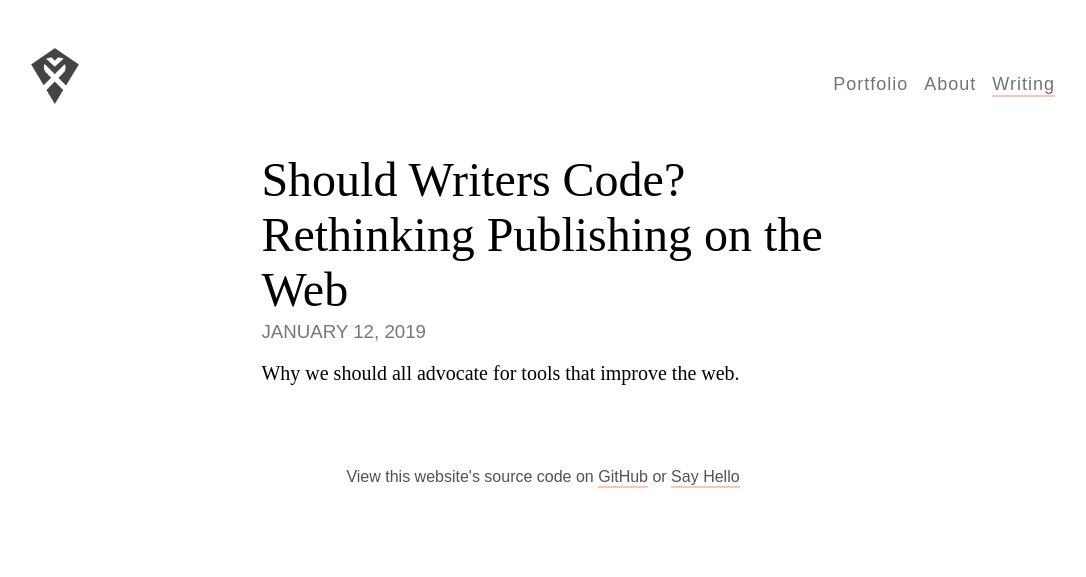
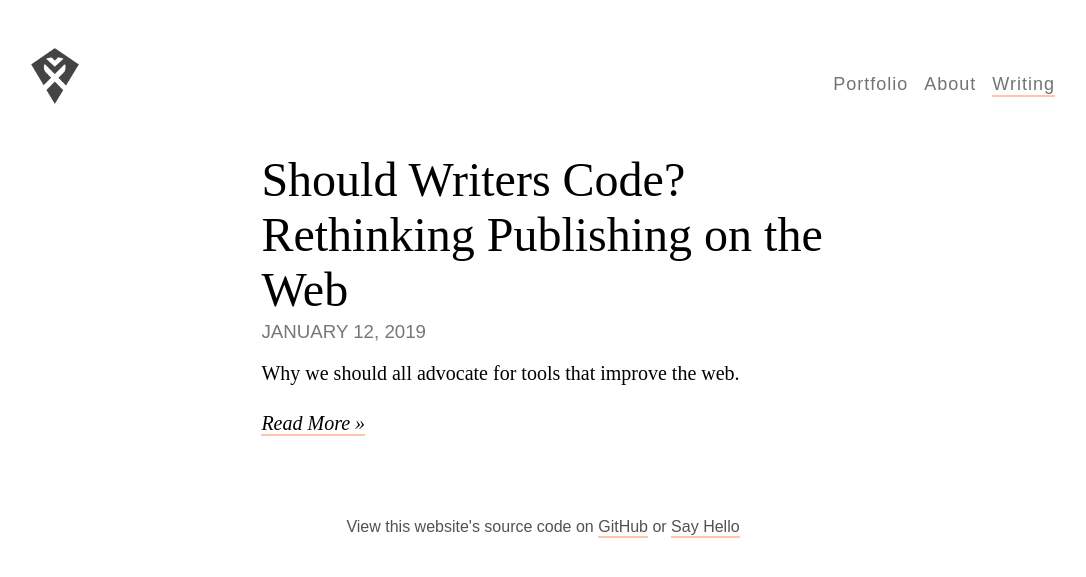
Before and after one commit to tinykite/tinykite.github.io, a Jekyll site: the page built from writing.html, in a window 1280 px wide. Shown: the top 577 px of the page, without its empty margins (97-1183 px from the left). Built offline with Jekyll 4.4.1, drawn with Linux system fonts in a browser that asks for light colours; some web fonts are replaced.

Commit message:
feat: add read more link

```diff
--- a/writing.html
+++ b/writing.html
@@ -9,6 +9,9 @@ section: Writing
 			<a class="article__link" href="{{ post.url | prepend: site.baseurl }}"><h2 class="article__title">{{ post.title }}</h2></a>
 			<h3 class="article__date">{{ post.date | date: '%B %d, %Y' }}</h3>
 			<p>{{ post.description }}</p>
+			<p>
+				<a class="article__link" aria-hidden="true" href="{{ post.url | prepend: site.baseurl }}"><em>Read More »</em></a>
+			</p>
     </article>
 		{% endfor %}
 </article>
```
